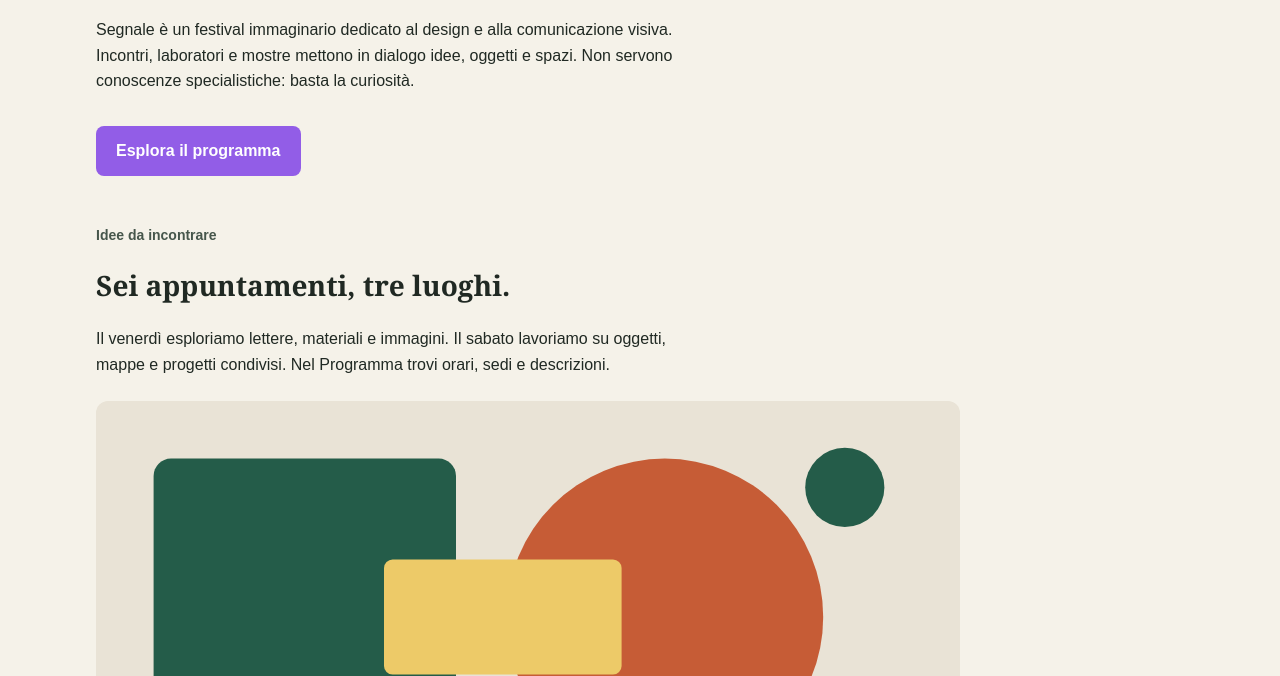
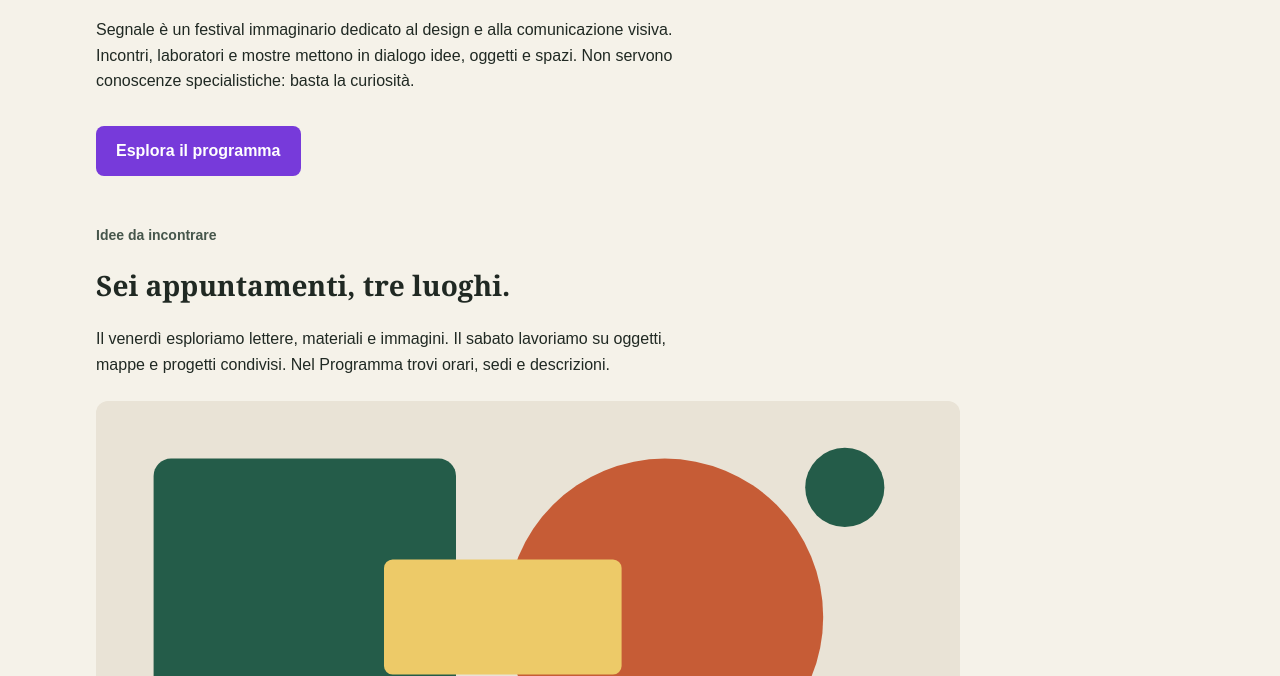
Before and after one commit to saraafeltrin/festival-segnale, a plain HTML site: page index.html in a window 1280 px wide. Shown: the part 433-1109 px from the top of the page. Drawn offline with Linux system fonts and the light colour scheme.

Commit message:
colori più scuri nel css

```diff
--- a/style.css
+++ b/style.css
@@ -3,8 +3,8 @@
 
 /* Scelte comuni: ogni regola usa var() per richiamarne il valore. */
 :root {
-  --colore-primario: #925de7;
-  --colore-primario-scuro: #462386;
+  --colore-primario: #773ada;
+  --colore-primario-scuro: #2c125b;
   --colore-sfondo: #f5f2e9;
   --colore-testo: #202923;
   --font-testo: Arial, Helvetica, sans-serif;
```
